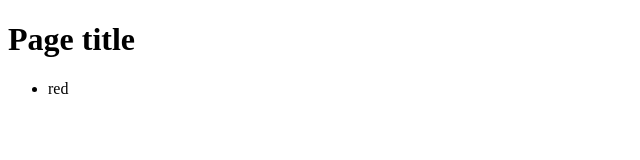
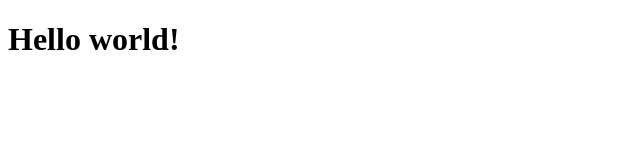
Before and after one commit to vmohnach/my-project, a plain HTML site: page index.html in a window 1280 px wide. Shown: the whole page, without its empty margins (0-640 px from the left). Drawn offline with Linux system fonts and the light colour scheme.

Commit message:
create index.html

```diff
--- a/index.html
+++ b/index.html
@@ -6,11 +6,6 @@
     <title>Document</title>
 </head>
 <body>
-    <h1>Page title</h1>
-    <ul>
-        <li>red</li>
-    </ul>
-
-
+    <h1>Hello world!</h1>
 </body>
 </html>
```
